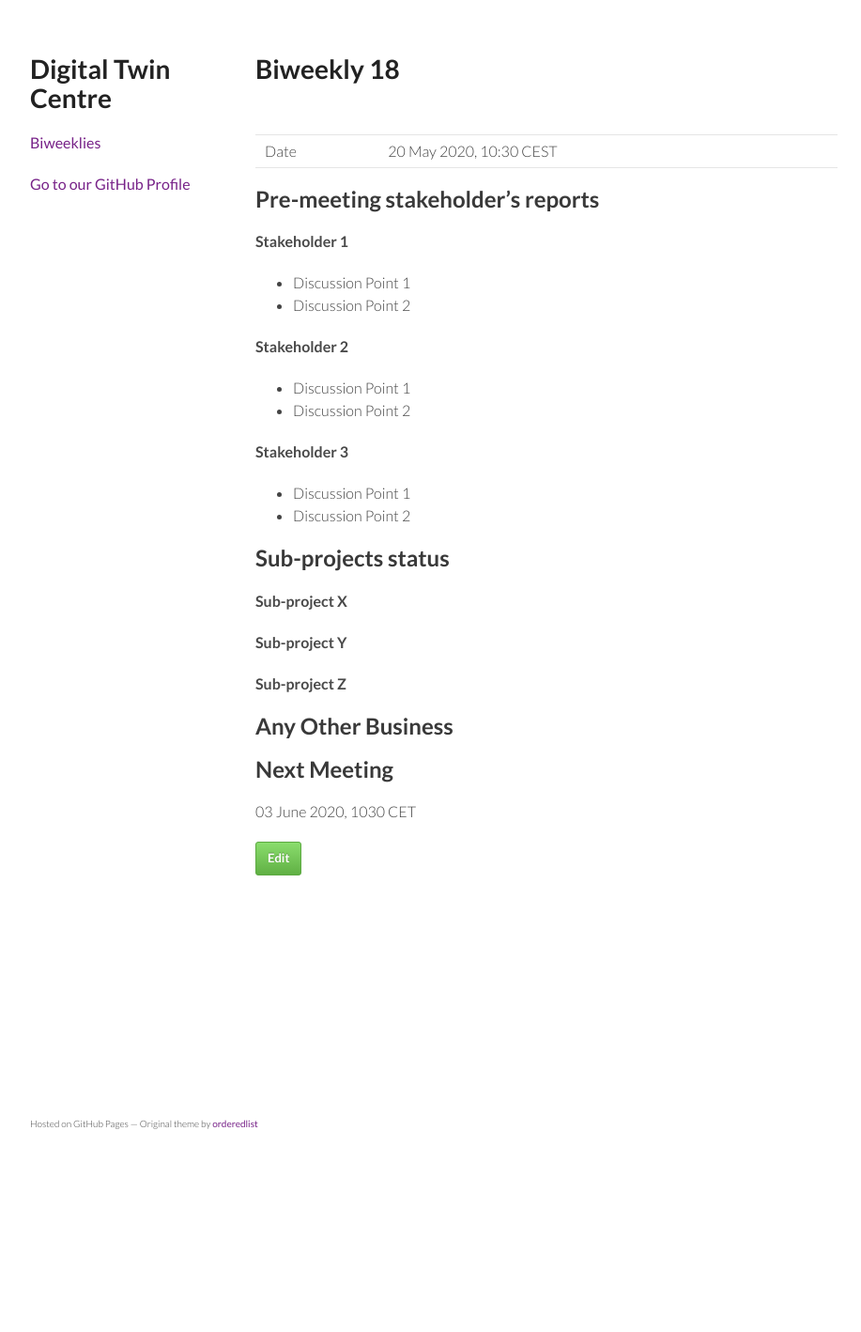
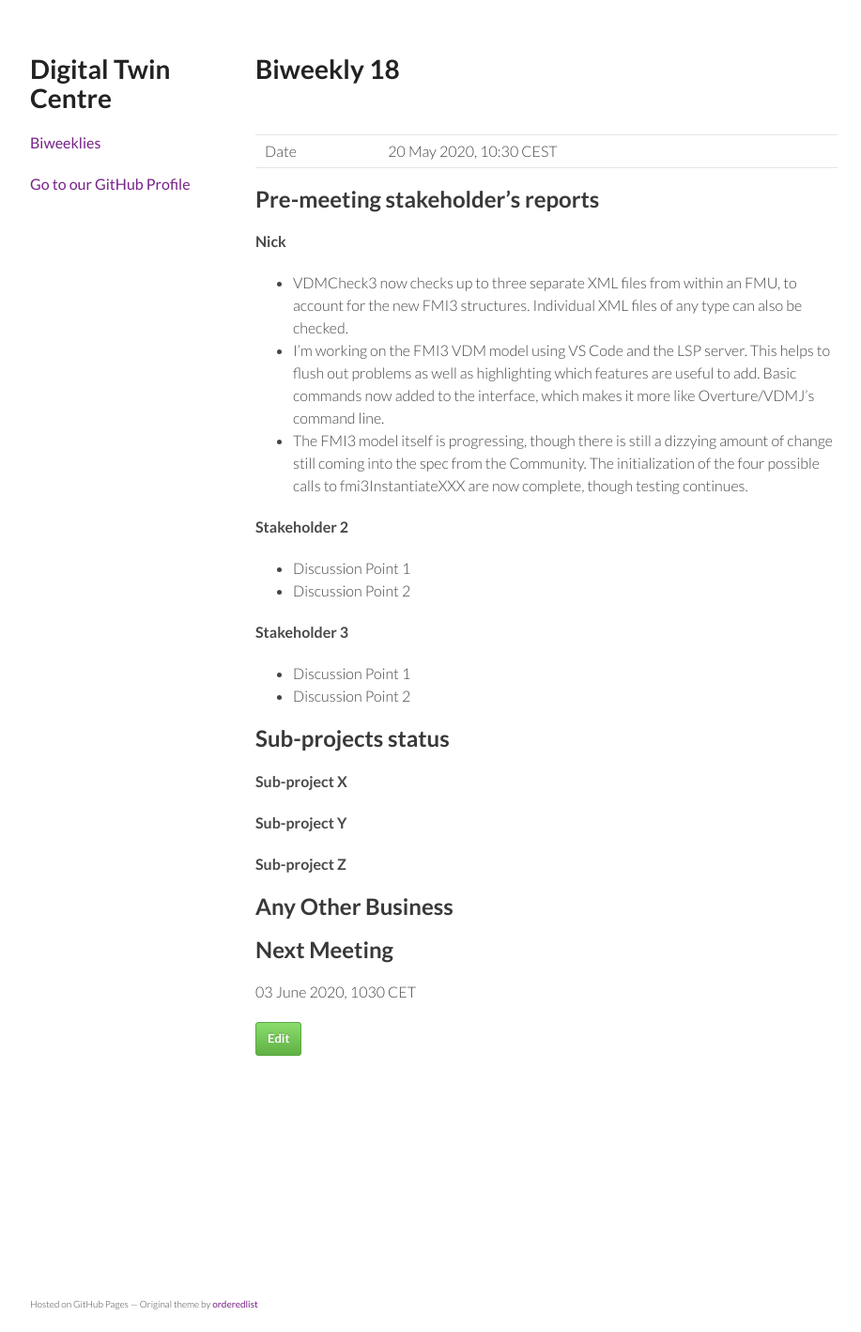
Before and after one commit to digitaltwincentre/digitaltwincentre.github.io, a Jekyll site: the page built from _biweeklies/Biweekly-18.md, in a window 1280 px wide. Shown: the whole page at 94% size, without its empty margins (178-1095 px from the left). Built offline with Jekyll 4.4.1, drawn with Linux system fonts in a browser that asks for light colours; nearby versions of some CDN libraries; before the commit the page ends 1226 px from its top, so only the background shows below that.

Commit message:
Update Biweekly-18.md

```diff
--- a/_biweeklies/Biweekly-18.md
+++ b/_biweeklies/Biweekly-18.md
@@ -20,9 +20,10 @@ date: 20 May 2020, 1030 CEST
 
 <!-- Please keep in mind that the minutes are publicly available.-->
 
-#### Stakeholder 1
-* Discussion Point 1
-* Discussion Point 2
+#### Nick
+* VDMCheck3 now checks up to three separate XML files from within an FMU, to account for the new FMI3 structures. Individual XML files of any type can also be checked.
+* I'm working on the FMI3 VDM model using VS Code and the LSP server. This helps to flush out problems as well as highlighting which features are useful to add. Basic commands now added to the interface, which makes it more like Overture/VDMJ's command line.
+* The FMI3 model itself is progressing, though there is still a dizzying amount of change still coming into the spec from the Community. The initialization of the four possible calls to fmi3InstantiateXXX are now complete, though testing continues.
 
 #### Stakeholder 2
 * Discussion Point 1
```
